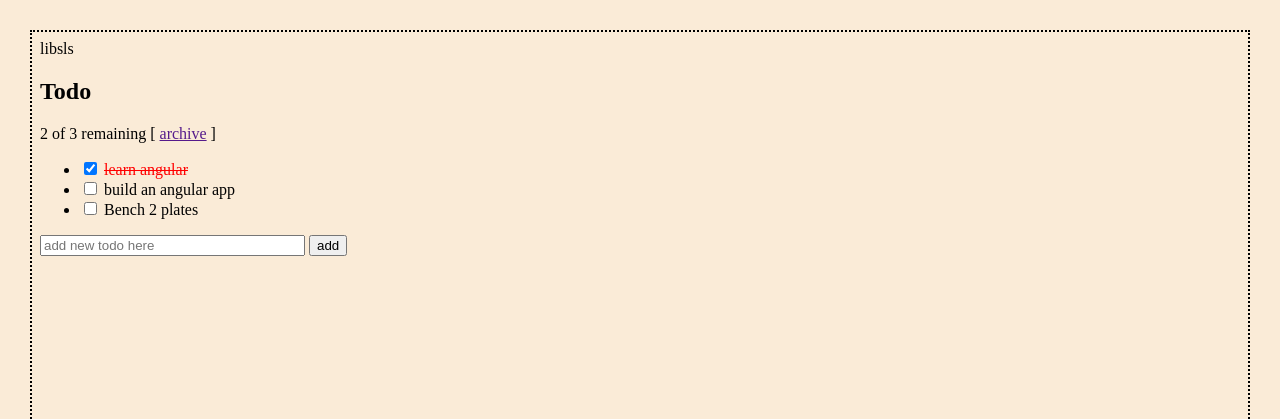
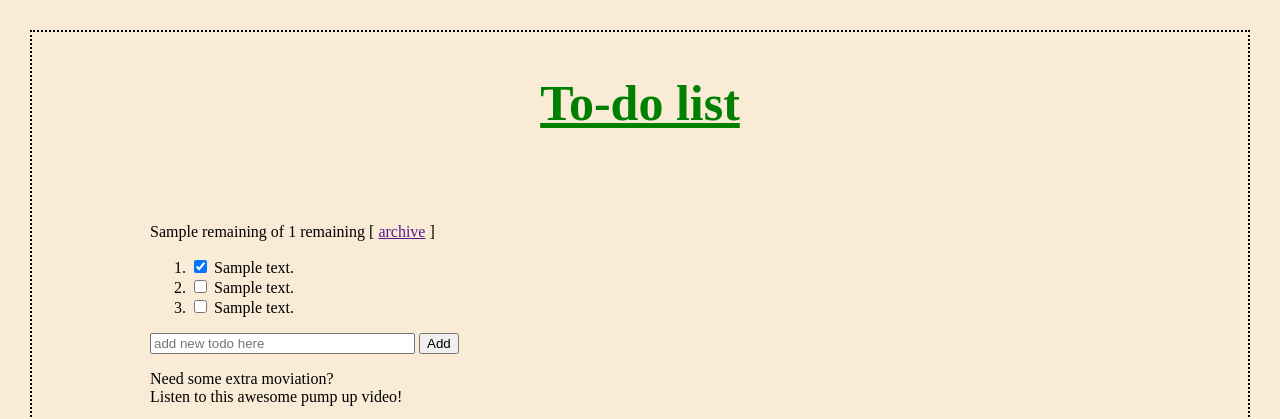
Before and after one commit to ZaighumRajput/angularFlask, a Python web app: template app/templates/index.html in a window 1280 px wide. Shown: the top 419 px of the page. Run offline with Jinja, Linux system fonts and the light colour scheme; the template is opened without the code that fills it: most values are stand-ins (such as "Sample title", 1, 10 or a date in 2020); some libraries are stand-ins or nearby versions.

Commit message:
Add files via upload

```diff
--- a/app/templates/index.html
+++ b/app/templates/index.html
@@ -1,31 +1,30 @@
-libsls
 <!doctype html>
 <html data-ng-app="todoApp">
 <head>
     <script src="https://ajax.googleapis.com/ajax/libs/angularjs/1.5.5/angular.min.js"></script>
-    <script src="{{ url_for('static', filename = "todo.js")}}"></script>
-    <link rel="stylesheet" href="{{ url_for('static', filename = 'todo.css')}}" />
+    <script src="Todo.js"></script>
+    <link rel="stylesheet" href="todo.css"/>
 </head>
-{% raw %}
 <body>
-      <h2>Todo</h2>
-      <div ng-controller="TodoListController as todoList">
+      <h2 class="title">To-do list</h2>
+      <div ng-controller="TodoListController as todoList" id="main">
         <span>{{todoList.remaining()}} of {{todoList.todos.length}} remaining</span>
         [ <a href="" ng-click="todoList.archive()">archive</a> ]
-        <ul class="unstyled">
+        <ol class="lst">
           <li ng-repeat="todo in todoList.todos">
             <label class="checkbox">
-              <input type="checkbox" ng-model="todo.done">
+              <input type="checkbox" ng-model="todo.done" onClick="congrat()">
               <span class="done-{{todo.done}}">{{todo.text}}</span>
-            </label>
+                    </label>
           </li>
-        </ul>
+        </ol>
         <form ng-submit="todoList.addTodo()">
           <input type="text" ng-model="todoList.todoText"  size="30"
-                 placeholder="add new todo here">
-          <input class="btn-primary" type="submit" value="add">
+                 placeholder="add new todo here" onClick="empt();">
+          <input class="btn-primary" type="submit" value="Add">
         </form>
-      </div>
+        <p> Need some extra moviation? <br> Listen to this awesome pump up video!</p>
+        <iframe width="560" height="315" src="https://www.youtube.com/embed/iem4MfRNOWY" frameborder="0" allowfullscreen></iframe>
+         </div>
     </body>
     </html>
-{% endraw %}
```
